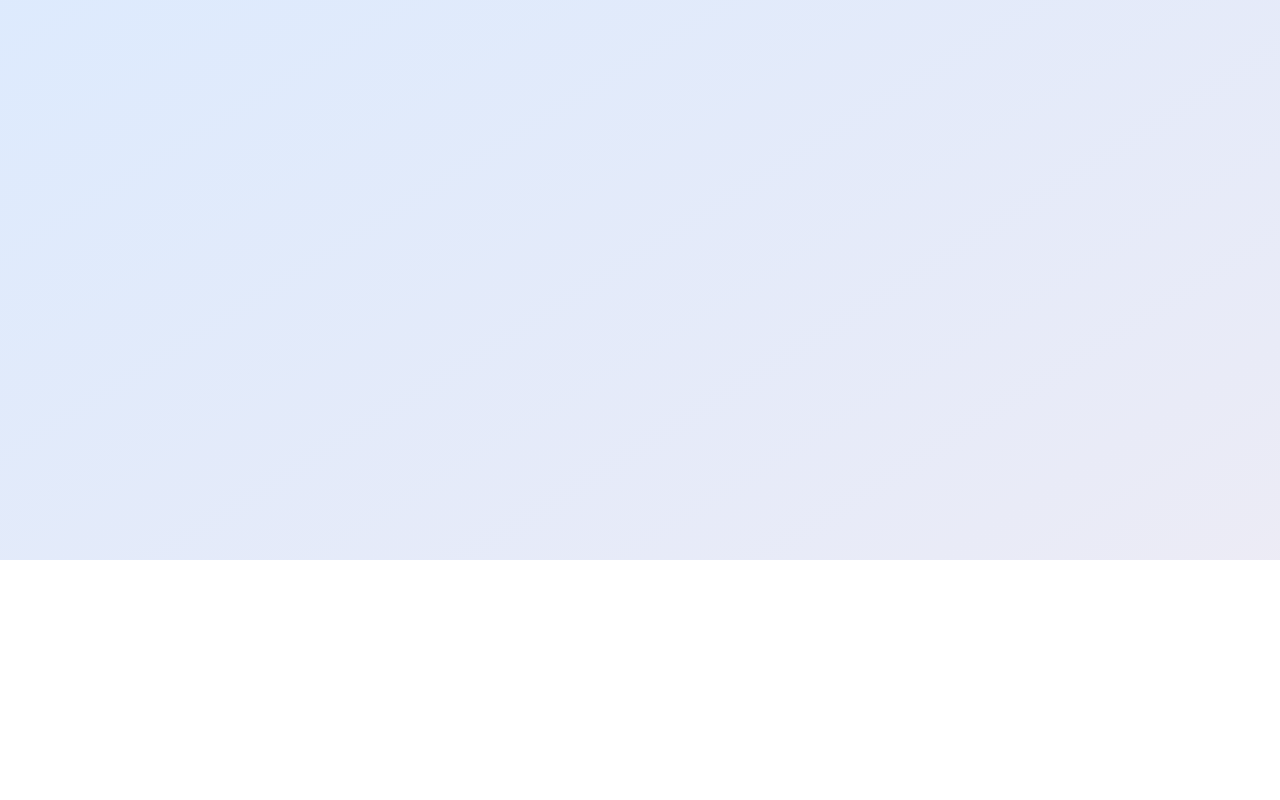
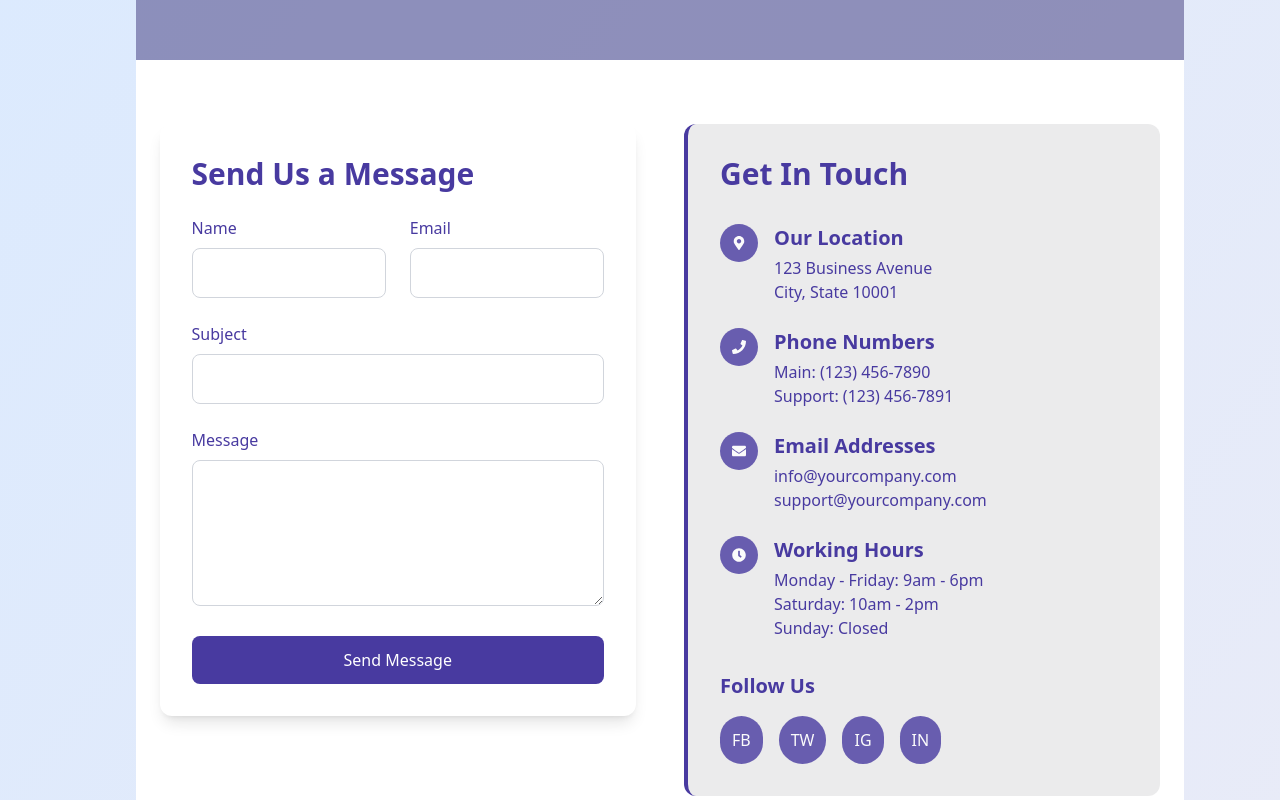
Before and after one commit to ahamadizzard/cbc-frontend-batch-five, a React (Vite) app: page /contact in a window 1280 px wide. Shown: the part 320-1120 px from the top of the page. Before the commit the page ends 880 px from the top, so only its background shows below. Built offline with nearby package versions, Linux system fonts and the light colour scheme; no server answers.

Commit message:
modified the contact, about pages, fixed the router issues with *

```diff
--- a/src/App.jsx
+++ b/src/App.jsx
@@ -23,7 +23,7 @@ function App() {
             {/* <Route path="/" element={<Navigate to="/login" replace />} /> */}
             {/* // this will redirect to login page if the user is not logged in */}
             {/* <Route path="/" element={<LoginPage />} /> */}
-            <Route path="/" element={<HomePage />} />
+            <Route path="*" element={<HomePage />} />
             <Route path="/login" element={<LoginPage />} />
             <Route path="/forgot-password" element={<ForgotPassword />} />
 
--- a/src/components/teamMemberCard.jsx
+++ b/src/components/teamMemberCard.jsx
@@ -16,7 +16,7 @@ export default function TeamMemberCard({ name, role, bio, image }) {
             </div>
             <div className="p-6">
                 <h3 className="text-xl font-bold text-primary">{name}</h3>
-                <p className="text-accent mb-3">{role}</p>
+                <p className="text-accent font-bold mb-3">{role}</p>
                 <p className="text-gray-600">{bio}</p>
             </div>
         </div>
--- a/src/pages/adminPage.jsx
+++ b/src/pages/adminPage.jsx
@@ -62,7 +62,7 @@ export default function AdminPage() {
     }
 
     const userFirstName = user?.firstName + " " + user?.lastName || "Admin";
-    console.log("User:", userFirstName);
+    // console.log("User:", userFirstName);
     return (
         <div className="w-full h-screen flex bg-accent">
             {
--- a/src/pages/client/cart.jsx
+++ b/src/pages/client/cart.jsx
@@ -158,7 +158,7 @@ export default function CartPage() {
                                 setTimeout(() => {
                                     const confirmGoToProducts = window.confirm("Would you like to go to the products page?");
                                     if (confirmGoToProducts) {
-                                        navigate("/products");
+                                        navigate("/search");
                                     }
                                 }, 2000); // slight delay to let the toast show first
                             }
@@ -177,7 +177,7 @@ export default function CartPage() {
                         className="bg-accent text-white text-center flex flex-row items-center justify-center gap-2 px-4 py-2 rounded-lg mt-4 w-full font-bold hover:bg-accent/60">
                         <MdPayment /> Checkout
                     </Link> */}
-                    <Link to="/products" className="bg-secondary text-white text-center flex flex-row justify-center items-center gap-2 px-4 py-2 rounded-lg mt-4 w-full font-bold hover:bg-secondary/60">
+                    <Link to="/search" className="bg-secondary text-white text-center flex flex-row justify-center items-center gap-2 px-4 py-2 rounded-lg mt-4 w-full font-bold hover:bg-secondary/60">
                         <BiArrowBack /> Back to Shopping
                     </Link>
                 </div>
--- a/src/pages/client/contact.jsx
+++ b/src/pages/client/contact.jsx
@@ -1,15 +1,18 @@
 import React from 'react';
 import { FaMapMarkerAlt, FaPhone, FaEnvelope, FaClock } from 'react-icons/fa';
+
+
+
 export default function Contact() {
     const handleSubmit = (e) => {
         e.preventDefault();
         // Handle form submission logic here
         alert('Thank you for your message! We will get back to you soon.');
-
+    }
     return (
-            <div className="min-h-screen bg-background">
+        <div className="min-h-screen">
             {/* Hero Section */}
-                <section className="relative py-20 bg-primary text-white">
+            <section className="relative py-20 bg-accent/40 text-white mt-10">
                 <div className="container mx-auto px-6 text-center">
                     <h1 className="text-4xl md:text-5xl font-bold mb-6">Contact Us</h1>
                     <p className="text-xl max-w-3xl mx-auto">
@@ -26,11 +29,11 @@ export default function Contact() {
                         {/* Contact Form */}
                         <div className="lg:w-1/2">
                             <div className="bg-white rounded-xl shadow-lg p-8">
-                                    <h2 className="text-3xl font-bold text-primary mb-6">Send Us a Message</h2>
+                                <h2 className="text-3xl font-bold text-accent mb-6">Send Us a Message</h2>
                                 <form onSubmit={handleSubmit} className="space-y-6">
                                     <div className="grid grid-cols-1 md:grid-cols-2 gap-6">
                                         <div>
-                                                <label htmlFor="name" className="block text-gray-700 mb-2">Name</label>
+                                            <label htmlFor="name" className="block text-accent mb-2">Name</label>
                                             <input
                                                 type="text"
                                                 id="name"
@@ -39,7 +42,7 @@ export default function Contact() {
                                             />
                                         </div>
                                         <div>
-                                                <label htmlFor="email" className="block text-gray-700 mb-2">Email</label>
+                                            <label htmlFor="email" className="block text-accent mb-2">Email</label>
                                             <input
                                                 type="email"
                                                 id="email"
@@ -49,7 +52,7 @@ export default function Contact() {
                                         </div>
                                     </div>
                                     <div>
-                                            <label htmlFor="subject" className="block text-gray-700 mb-2">Subject</label>
+                                        <label htmlFor="subject" className="block text-accent mb-2">Subject</label>
                                         <input
                                             type="text"
                                             id="subject"
@@ -58,7 +61,7 @@ export default function Contact() {
                                         />
                                     </div>
                                     <div>
-                                            <label htmlFor="message" className="block text-gray-700 mb-2">Message</label>
+                                        <label htmlFor="message" className="block text-accent mb-2">Message</label>
                                         <textarea
                                             id="message"
                                             rows="5"
@@ -79,26 +82,26 @@ export default function Contact() {
                         {/* Contact Info */}
                         <div className="lg:w-1/2">
                             <div className="bg-secondary/10 p-8 rounded-xl border-l-4 border-accent">
-                                    <h2 className="text-3xl font-bold text-primary mb-8">Get In Touch</h2>
+                                <h2 className="text-3xl font-bold text-accent mb-8">Get In Touch</h2>
 
                                 <div className="space-y-6">
                                     <div className="flex items-start">
-                                            <div className="bg-primary/10 p-3 rounded-full mr-4">
-                                                <FaMapMarkerAlt className="text-primary text-xl" />
+                                        <div className="bg-accent/80 p-3 rounded-full mr-4">
+                                            <FaMapMarkerAlt className="text-primary text-sm" />
                                         </div>
                                         <div>
-                                                <h3 className="text-xl font-semibold text-secondary mb-1">Our Location</h3>
-                                                <p className="text-gray-700">123 Business Avenue<br />City, State 10001</p>
+                                            <h3 className="text-xl font-semibold text-accent mb-1">Our Location</h3>
+                                            <p className="text-accent">123 Business Avenue<br />City, State 10001</p>
                                         </div>
                                     </div>
 
                                     <div className="flex items-start">
-                                            <div className="bg-primary/10 p-3 rounded-full mr-4">
-                                                <FaPhone className="text-primary text-xl" />
+                                        <div className="bg-accent/80 p-3 rounded-full mr-4">
+                                            <FaPhone className="text-primary text-sm" />
                                         </div>
                                         <div>
-                                                <h3 className="text-xl font-semibold text-secondary mb-1">Phone Numbers</h3>
-                                                <p className="text-gray-700">
+                                            <h3 className="text-xl font-semibold text-accent mb-1">Phone Numbers</h3>
+                                            <p className="text-accent">
                                                 Main: (123) 456-7890<br />
                                                 Support: (123) 456-7891
                                             </p>
@@ -106,12 +109,12 @@ export default function Contact() {
                                     </div>
 
                                     <div className="flex items-start">
-                                            <div className="bg-primary/10 p-3 rounded-full mr-4">
-                                                <FaEnvelope className="text-primary text-xl" />
+                                        <div className="bg-accent/80 p-3 rounded-full mr-4">
+                                            <FaEnvelope className="text-primary text-sm" />
                                         </div>
                                         <div>
-                                                <h3 className="text-xl font-semibold text-secondary mb-1">Email Addresses</h3>
-                                                <p className="text-gray-700">
+                                            <h3 className="text-xl font-semibold text-accent mb-1">Email Addresses</h3>
+                                            <p className="text-accent">
                                                 info@yourcompany.com<br />
                                                 support@yourcompany.com
                                             </p>
@@ -119,12 +122,12 @@ export default function Contact() {
                                     </div>
 
                                     <div className="flex items-start">
-                                            <div className="bg-primary/10 p-3 rounded-full mr-4">
-                                                <FaClock className="text-primary text-xl" />
+                                        <div className="bg-accent/80 p-3 rounded-full mr-4">
+                                            <FaClock className="text-primary text-sm" />
                                         </div>
                                         <div>
-                                                <h3 className="text-xl font-semibold text-secondary mb-1">Working Hours</h3>
-                                                <p className="text-gray-700">
+                                            <h3 className="text-xl font-semibold text-accent mb-1">Working Hours</h3>
+                                            <p className="text-accent">
                                                 Monday - Friday: 9am - 6pm<br />
                                                 Saturday: 10am - 2pm<br />
                                                 Sunday: Closed
@@ -134,21 +137,21 @@ export default function Contact() {
                                 </div>
 
                                 <div className="mt-8">
-                                        <h3 className="text-xl font-semibold text-secondary mb-4">Follow Us</h3>
+                                    <h3 className="text-xl font-semibold text-accent mb-4">Follow Us</h3>
                                     <div className="flex space-x-4">
-                                            <a href="#" className="bg-primary/10 p-3 rounded-full hover:bg-primary/20 transition-colors">
+                                        <a href="#" className="bg-accent/80 p-3 rounded-full hover:bg-accent/50 transition-colors">
                                             <span className="sr-only">Facebook</span>
                                             <span className="text-primary">FB</span>
                                         </a>
-                                            <a href="#" className="bg-primary/10 p-3 rounded-full hover:bg-primary/20 transition-colors">
+                                        <a href="#" className="bg-accent/80 p-3 rounded-full hover:bg-accent/50 transition-colors">
                                             <span className="sr-only">Twitter</span>
                                             <span className="text-primary">TW</span>
                                         </a>
-                                            <a href="#" className="bg-primary/10 p-3 rounded-full hover:bg-primary/20 transition-colors">
+                                        <a href="#" className="bg-accent/80 p-3 rounded-full hover:bg-accent/50 transition-colors">
                                             <span className="sr-only">Instagram</span>
                                             <span className="text-primary">IG</span>
                                         </a>
-                                            <a href="#" className="bg-primary/10 p-3 rounded-full hover:bg-primary/20 transition-colors">
+                                        <a href="#" className="bg-accent/80 p-3 rounded-full hover:bg-accent/50 transition-colors">
                                             <span className="sr-only">LinkedIn</span>
                                             <span className="text-primary">IN</span>
                                         </a>
@@ -163,7 +166,7 @@ export default function Contact() {
             {/* Map Section */}
             <section className="py-16 bg-background">
                 <div className="container mx-auto px-6">
-                        <h2 className="text-3xl font-bold text-center text-primary mb-12">Find Us on the Map</h2>
+                    <h2 className="text-3xl font-bold text-center text-accent mb-12">Find Us on the Map</h2>
                     <div className="bg-gray-200 rounded-xl overflow-hidden h-96">
                         {/* Replace with your actual map component or iframe */}
                         <div className="flex items-center justify-center h-full bg-secondary/10">
@@ -175,4 +178,3 @@ export default function Contact() {
         </div>
     );
 }
-}
--- a/src/pages/client/mainPage.jsx
+++ b/src/pages/client/mainPage.jsx
@@ -37,7 +37,7 @@ export default function MainPage() {
                     Discover the best products, enjoy seamless shopping, and manage your cart with ease. Start exploring now!
                 </p>
                 <div className="flex flex-wrap gap-4 ">
-                    <Link to="/products" className="px-6 py-3 bg-accent text-white rounded-lg font-semibold shadow hover:bg-accent-dark transition">Shop Products</Link>
+                    <Link to="/search" className="px-6 py-3 bg-accent text-white rounded-lg font-semibold shadow hover:bg-accent-dark transition">Shop Products</Link>
                     {/* <Link to="/cart" className="px-6 py-3 bg-blue-500 text-white rounded-lg font-semibold shadow hover:bg-blue-600 transition">View Cart</Link> */}
                     <Link to="/about" className="px-6 py-3 bg-gray-200 text-gray-800 rounded-lg font-semibold shadow hover:bg-gray-300 transition">About</Link>
                     <Link to="/contact" className="px-6 py-3 bg-gray-200 text-gray-800 rounded-lg font-semibold shadow hover:bg-gray-300 transition">Contact</Link>
```
Also changed, not shown: src/pages/client/about.jsx (+5 -5 lines), src/pages/client/productsPage.jsx (+4 -4 lines), src/pages/client/searchProduct.jsx (+4 -4 lines). Lines whose indentation alone changed are shown as unchanged.
